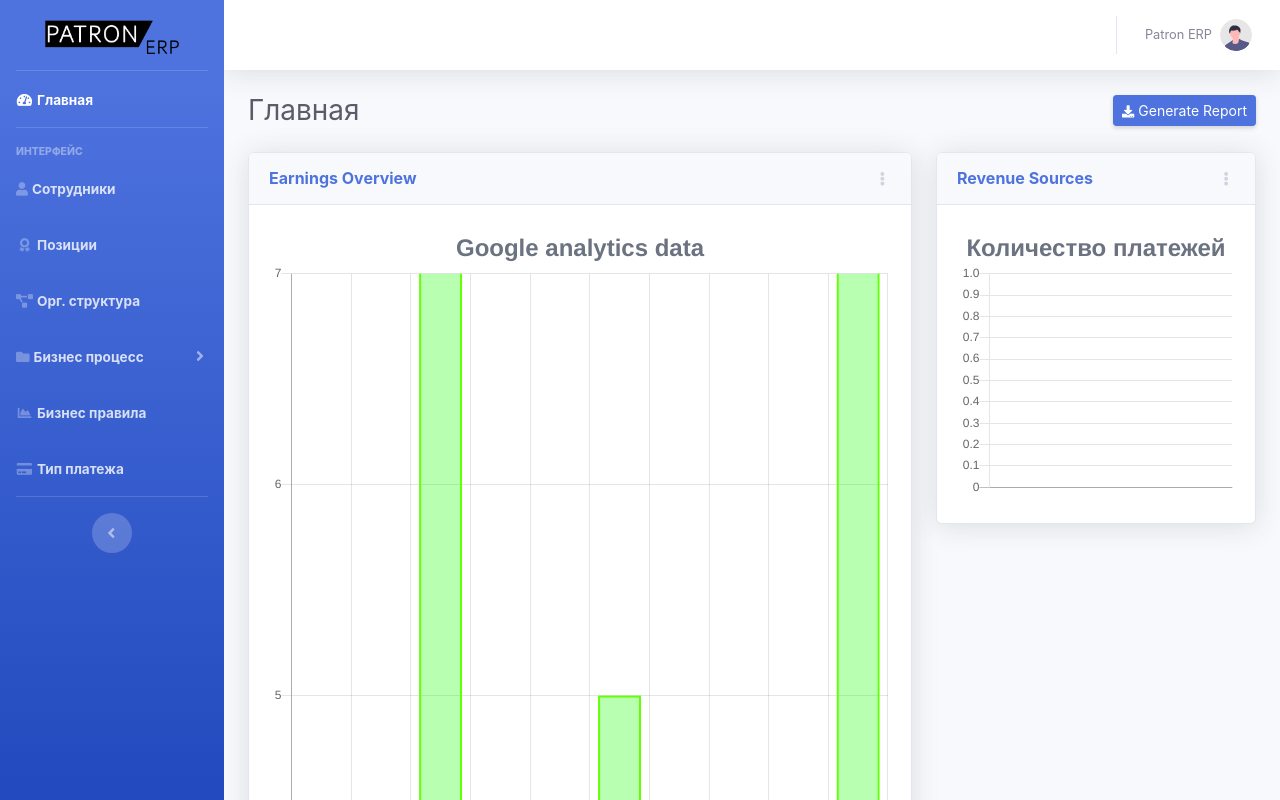
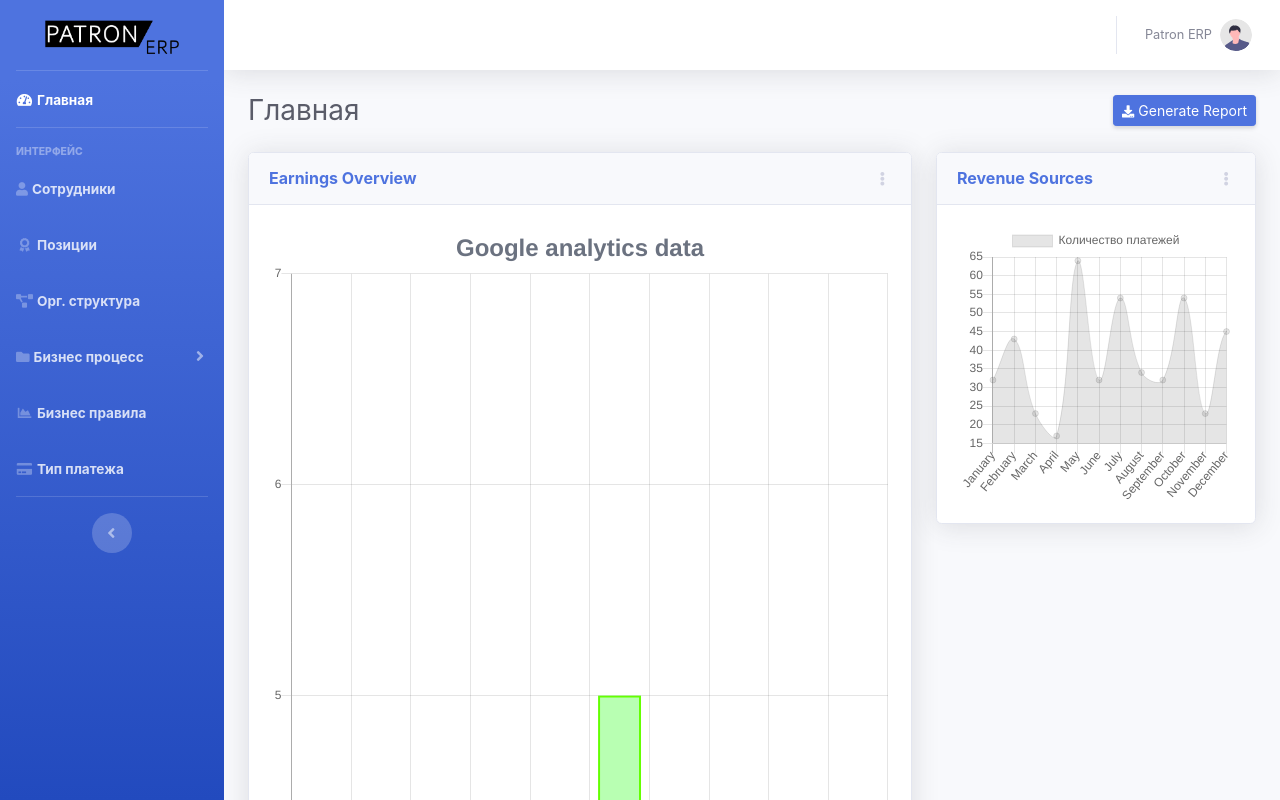
Before and after one commit to shaxzodbek-uzb/patron-hack-front, a Nuxt app: page / in a window 1280 px wide. Shown: the top 800 px of the page. Built offline with nearby package versions, Linux system fonts and the light colour scheme.

Commit message:
chart line

```diff
--- a/components/Chart/Line.vue
+++ b/components/Chart/Line.vue
@@ -6,63 +6,80 @@ export default {
   props: {
     chartdata: {
       default: () => ({
-        labels: [],
+        labels: [
+          'January',
+          'February',
+          'March',
+          'April',
+          'May',
+          'June',
+          'July',
+          'August',
+          'September',
+          'October',
+          'November',
+          'December',
+        ],
         datasets: [
           {
             label: 'Количество платежей',
-            data: [],
-            backgroundColor: [
-              'rgba(255, 99, 132, 0.2)',
-              'rgba(54, 162, 235, 0.2)',
-              'rgba(255, 206, 86, 0.2)',
-              'rgba(75, 192, 192, 0.2)',
-              'rgba(153, 102, 255, 0.2)',
-              'rgba(255, 159, 64, 0.2)',
-            ],
-            borderColor: [
-              'rgba(255,99,132,1)',
-              'rgba(54, 162, 235, 1)',
-              'rgba(255, 206, 86, 1)',
-              'rgba(75, 192, 192, 1)',
-              'rgba(153, 102, 255, 1)',
-              'rgba(255, 159, 64, 1)',
+            data: [
+              {
+                x: 'Первый платеж',
+                y: 32,
+              },
+              {
+                x: 'Второй платеж',
+                y: 43,
+              },
+              {
+                x: 'Третий платеж',
+                y: 23,
+              },
+              {
+                x: 'Четвертый платеж',
+                y: 17,
+              },
+              {
+                x: 'Пятый платеж',
+                y: 64,
+              },
+              {
+                x: 'Шестой платеж',
+                y: 32,
+              },
+              {
+                x: 'Седьмой платеж',
+                y: 54,
+              },
+              {
+                x: 'Восьмой платеж',
+                y: 34,
+              },
+              {
+                x: 'Девятый платеж',
+                y: 32,
+              },
+              {
+                x: 'Десятый платеж',
+                y: 54,
+              },
+              {
+                x: 'Одиннадцатый платеж',
+                y: 23,
+              },
+              {
+                x: 'Двенадцатый платеж',
+                y: 45,
+              },
+              {
+                x: 'Тринадцатый платеж',
+                y: 32,
+              },
             ],
             borderWidth: 1,
           },
         ],
-      }),
-    },
-    options: {
-      default: () => ({
-        responsive: true,
-        legend: {
-          display: false,
-        },
-        title: {
-          display: true,
-          text: 'Количество платежей',
-          fontSize: 24,
-          fontColor: '#6b7280',
-        },
-        tooltips: {
-          backgroundColor: '#17BF62',
-        },
-        scales: {
-          xAxes: [
-            {
-              gridLines: {
-                display: true,
-              },
-            },
-          ],
-          yAxes: [
-            {
-              ticks: {
-                beginAtZero: true,
-              },
-            },
-          ],
-        },
       }),
     },
   },
--- a/components/LineChart.vue
+++ b/components/LineChart.vue
@@ -55,7 +55,7 @@ export default {
         datasets: [
           {
             label: 'Visualizaciones',
-            data: [2, 1, 16, 3, 4, 5, 0, 0, 4, 12, 2],
+            data: [2, 1, 4, 3, 4, 5, 0, 0, 4, 2, 2],
             backgroundColor: 'rgba(20, 255, 0, 0.3)',
             borderColor: 'rgba(100, 255, 0, 1)',
             borderWidth: 2,
```
